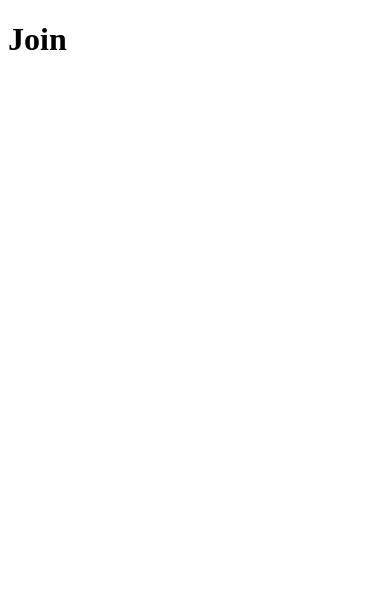
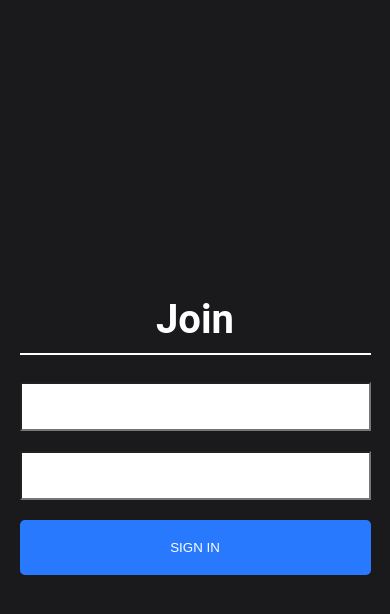
Before and after one commit to LDEV4966/realtime-chat, a React (Create React App) app in the folder client/: page / in a window 390 px wide. Shown: the top 614 px of the page. Built offline with nearby package versions, Linux system fonts and the light colour scheme.

Commit message:
connect server and client with Socket

```diff
--- a/client/src/App.js
+++ b/client/src/App.js
@@ -1,8 +1,8 @@
 import React from "react";
 import { BrowserRouter as Router, Route } from "react-router-dom";
 
-import Join from "./components/Join";
-import Chat from "./components/Chat";
+import Join from "./components/Join/Join";
+import Chat from "./components/Chat/Chat";
 
 const App = () => {
   return (
--- a/client/src/components/Chat.js
+++ /dev/null
@@ -1,7 +0,0 @@
-import React from "react";
-
-const Chat = () => {
-  return <h1>Chat</h1>;
-};
-
-export default Chat;
--- /dev/null
+++ b/client/src/components/Chat/Chat.css
@@ -0,0 +1,34 @@
+.outerContainer {
+  display: flex;
+  justify-content: center;
+  align-items: center;
+  height: 100vh;
+  background-color: #1a1a1d;
+}
+
+.container {
+  display: flex;
+  flex-direction: column;
+  justify-content: space-between;
+  background: #ffffff;
+  border-radius: 8px;
+  height: 60%;
+  width: 35%;
+}
+
+@media (min-width: 320px) and (max-width: 480px) {
+  .outerContainer {
+    height: 100%;
+  }
+
+  .container {
+    width: 100%;
+    height: 100%;
+  }
+}
+
+@media (min-width: 480px) and (max-width: 1200px) {
+  .container {
+    width: 60%;
+  }
+}
--- /dev/null
+++ b/client/src/components/Chat/Chat.js
@@ -0,0 +1,40 @@
+import React, { useEffect, useState } from "react";
+import queryString from "query-string";
+import io from "socket.io-client";
+
+import "./Chat.css";
+
+let socket;
+
+const Chat = ({ location }) => {
+  const [name, setName] = useState("");
+  const [room, setRoom] = useState("");
+  const ENDPOINT = "localhost:5000";
+  useEffect(() => {
+    const { name, room } = queryString.parse(location.search); ///url을 각각의 값들로  parse 해 준다.
+
+    socket = io(ENDPOINT, {
+      //CORS HANDLING
+      "force new connection": true,
+      reconnectionAttempts: "Infinity",
+      timeout: 10001,
+      transports: ["websocket"],
+    });
+    console.log(socket);
+
+    setName(name);
+    setRoom(room);
+
+    socket.emit("join", { name, room }, () => {
+      //server쪽 join의 callback함수가 호출될시 실행.
+    });
+    return () => {
+      //will unmount
+      socket.emit("disconnect");
+      socket.off(); // join off
+    };
+  }, [ENDPOINT, location.search]);
+  return <h1>Chat</h1>;
+};
+
+export default Chat;
--- a/client/src/components/Join.js
+++ /dev/null
@@ -1,7 +0,0 @@
-import React from "react";
-
-const Join = () => {
-  return <h1>Join</h1>;
-};
-
-export default Join;
--- /dev/null
+++ b/client/src/components/Join/Join.css
@@ -0,0 +1,71 @@
+html,
+body {
+  font-family: "Roboto", sans-serif;
+  padding: 0;
+  margin: 0;
+}
+
+#root {
+  height: 100vh;
+}
+
+* {
+  box-sizing: border-box;
+}
+
+.joinOuterContainer {
+  display: flex;
+  justify-content: center;
+  text-align: center;
+  height: 100vh;
+  align-items: center;
+  background-color: #1a1a1d;
+}
+
+.joinInnerContainer {
+  width: 20%;
+}
+
+.joinInput {
+  border-radius: 0;
+  padding: 15px 20px;
+  width: 100%;
+}
+
+.heading {
+  color: white;
+  font-size: 2.5em;
+  padding-bottom: 10px;
+  border-bottom: 2px solid white;
+}
+
+.button {
+  color: #fff !important;
+  text-transform: uppercase;
+  text-decoration: none;
+  background: #2979ff;
+  padding: 20px;
+  border-radius: 5px;
+  display: inline-block;
+  border: none;
+  width: 100%;
+  cursor: pointer;
+}
+
+.mt-20 {
+  margin-top: 20px;
+}
+/*For Mobile*/
+@media (min-width: 320px) and (max-width: 480px) {
+  .joinOuterContainer {
+    height: 100%;
+  }
+
+  .joinInnerContainer {
+    width: 90%;
+  }
+}
+
+button:focus {
+  outline: 0;
+}
--- /dev/null
+++ b/client/src/components/Join/Join.js
@@ -0,0 +1,47 @@
+import React, { useState } from "react";
+import { Link } from "react-router-dom";
+
+import "./Join.css";
+
+const Join = () => {
+  const [name, setName] = useState("");
+  const [room, setRoom] = useState("");
+
+  return (
+    <div className="joinOuterContainer">
+      <div className="joinInnerContainer">
+        <h1 className="heading">Join</h1>
+        <div>
+          <input
+            required
+            value={name}
+            placeholder=""
+            className="joinInput"
+            type="text"
+            onChange={(event) => setName(event.target.value)}
+          />
+        </div>
+        <div>
+          <input
+            required
+            value={room}
+            placeholder=""
+            className="joinInput mt-20"
+            type="text"
+            onChange={(event) => setRoom(event.target.value)}
+          />
+        </div>
+        <Link
+          onClick={(event) => (!name || !room ? event.preventDefault() : null)}
+          to={`/chat?name=${name}&room=${room}`}
+        >
+          <button className="button mt-20" type="submit">
+            Sign In
+          </button>
+        </Link>
+      </div>
+    </div>
+  );
+};
+
+export default Join;
```
Also changed, not shown: 2 other files (tests, documents, lock files or other folders).
